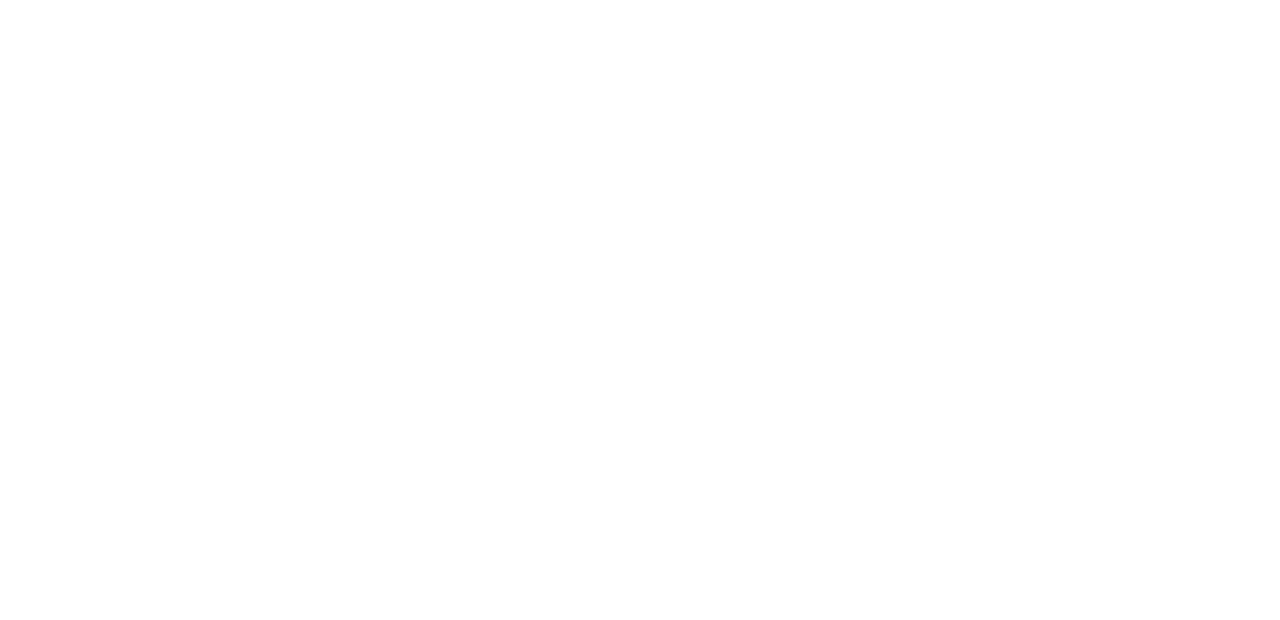
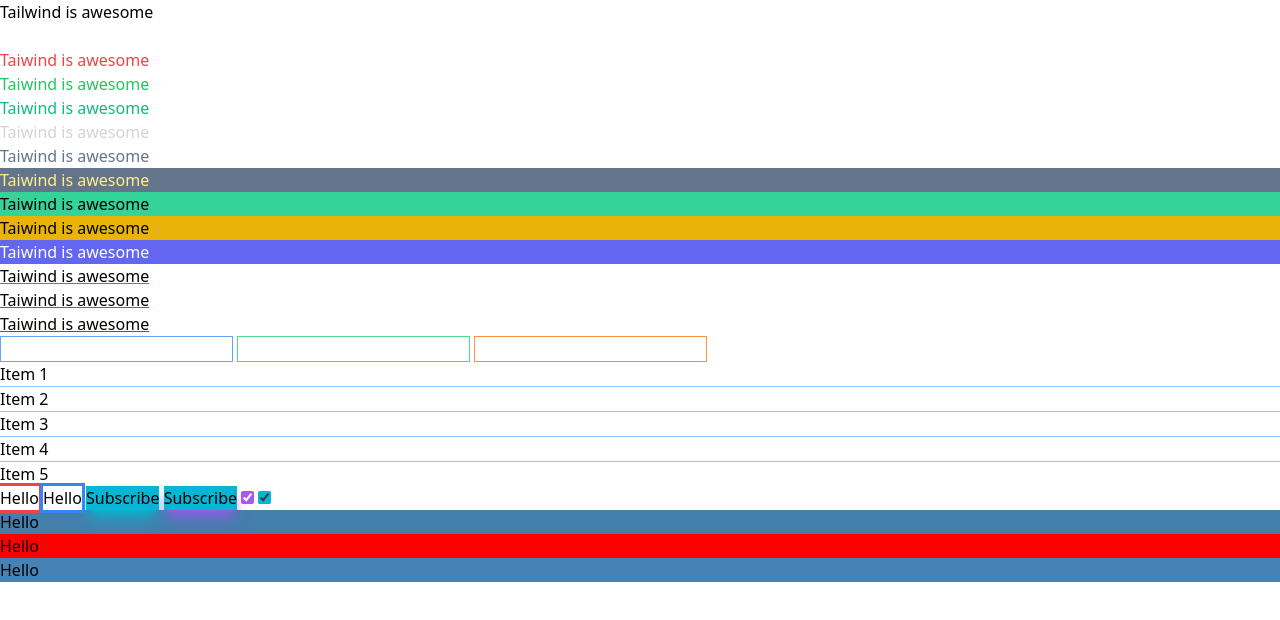
Before and after one commit to johnoneworks/udemy-tailwind-from-scratch, a plain HTML site: page tailwind-sandbox/02-colors/index.html in a window 1280 px wide. Drawn offline with nearby package versions, Linux system fonts and the light colour scheme.

Commit message:
section 8

```diff
--- a/tailwind-sandbox/02-colors/index.html
+++ b/tailwind-sandbox/02-colors/index.html
@@ -12,21 +12,54 @@
     <!-- white, black, red, green, blue, orange, yellow, purple, lime, emerald, teal, cyan, indigo, violet, fuchsia, pink, rose, sky, gray, slate, zinc, neutral, stone, amber,  -->
 
     <!-- Text Colors -->
+    <p class="text-black">Tailwind is awesome</p>
+    <p class="text-white">Tailwind is awesome</p>
+    <p class="text-red-500">Taiwind is awesome</p>
+    <p class="text-green-500">Taiwind is awesome</p>
+    <p class="text-emerald-500">Taiwind is awesome</p>
+    <p class="text-zinc-300">Taiwind is awesome</p>
+    <p class="text-slate-500">Taiwind is awesome</p>
 
     <!-- Background Colors -->
+    <p class="bg-slate-500 text-yellow-200">Taiwind is awesome</p>
+    <p class="bg-emerald-400">Taiwind is awesome</p>
+    <p class="bg-yellow-500">Taiwind is awesome</p>
+    <p class="bg-indigo-500 text-white">Taiwind is awesome</p>
 
     <!-- Text Underline -->
+    <p class="underline decoration-red-500">Taiwind is awesome</p>
+    <p class="underline decoration-emerald-600">Taiwind is awesome</p>
+    <p class="underline decoration-yellow-800">Taiwind is awesome</p>
 
     <!-- Border Colors -->
+    <input type="text" class="border border-blue-400">
+    <input type="text" class="border border-green-400">
+    <input type="text" class="border border-orange-400">
 
     <!-- Divide Colors -->
+    <div class="divide-y divide-blue-300">
+      <div>Item 1</div>
+      <div>Item 2</div>
+      <div>Item 3</div>
+      <div>Item 4</div>
+      <div>Item 5</div>
+    </div>
 
     <!-- Outline Colors -->
+    <button class="outline outline-red-500">Hello</button>
+    <button class="outline outline-blue-500">Hello</button>
 
     <!-- Box Shadow Colors (Opacity defaults to 100, but you can set it)-->
+    <button class="shadow-lg bg-cyan-500 shadow-cyan-500">Subscribe</button>
+    <button class="shadow-lg bg-cyan-500 shadow-purple-500/80">Subscribe</button>
 
     <!-- Accent Colors -->
+    <input type="checkbox" class="accent-purple-500" checked />
+    <input type="checkbox" class="accent-cyan-500" checked />
 
     <!-- Arbitrary Colors -->
+    <div class="bg-[#427fab]">Hello</div>
+    <div class="bg-[rgb(255,0,0)]">Hello</div>
+    <div class="bg-[steelblue]">Hello</div>
   </body>
 </html>
```
